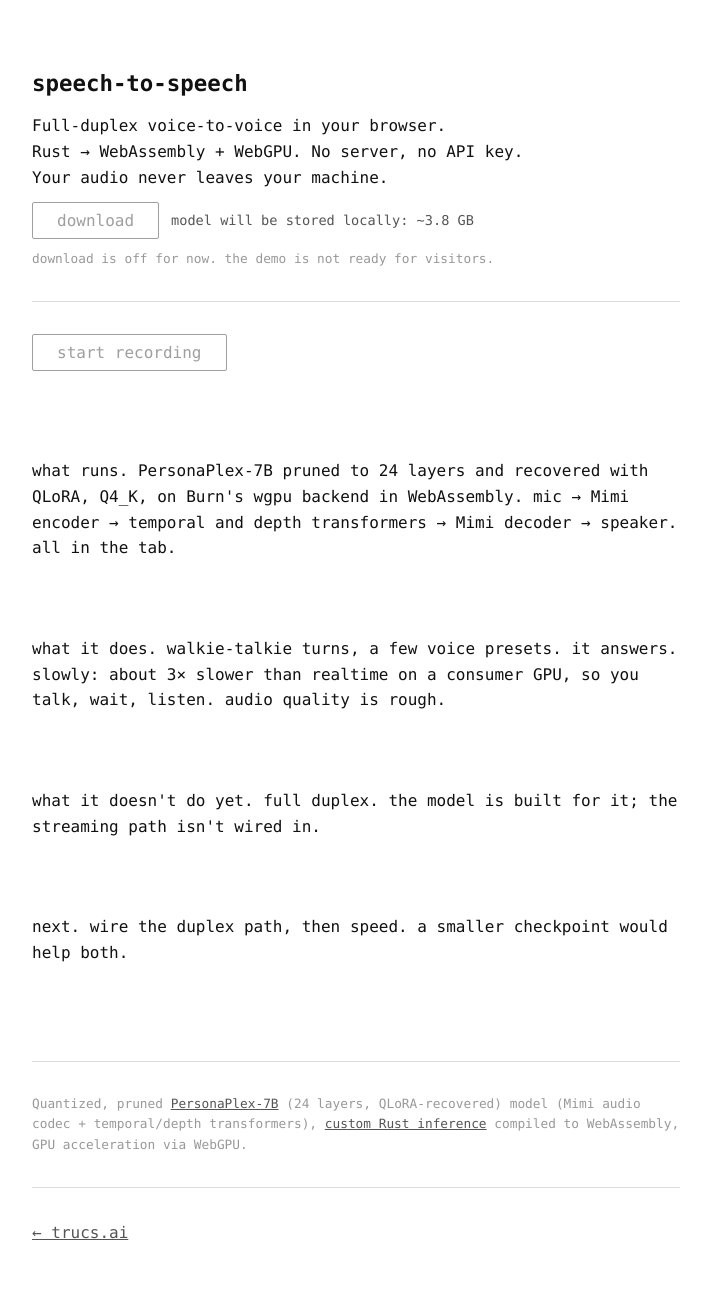
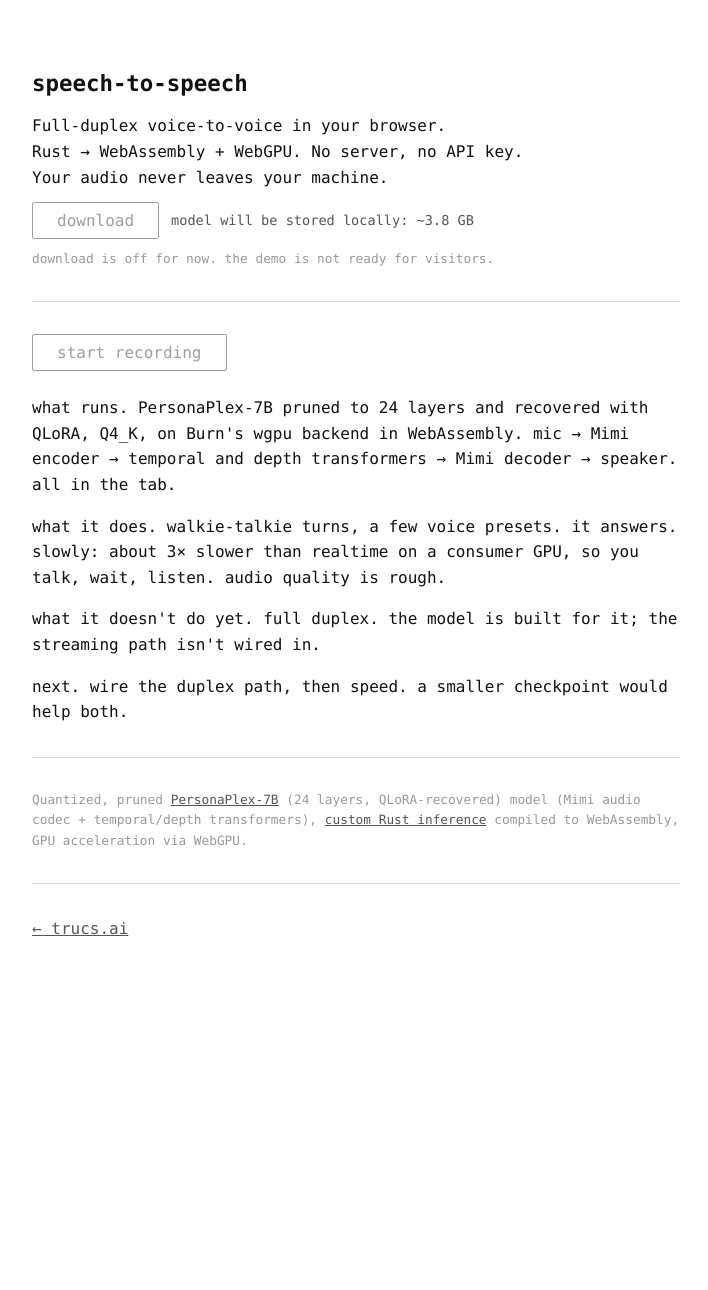
Before and after one commit to idle-intelligence/trucs.ai, a Jekyll site: the page sts/index.html, which Jekyll copies as it is, in a window 1280 px wide. Shown: the whole page, without its empty margins (284-992 px from the left). Built offline with Jekyll 4.4.1, drawn with Linux system fonts in a browser that asks for light colours; after the commit the page ends 986 px from its top, so only the background shows below that.

Commit message:
sts: fix notes paragraph spacing
pre-wrap on .notes was preserving source indentation/newlines between
the <p> tags as extra blank lines. Drop it and give paragraphs normal
1em margins, matching the description block and stt's control-to-
output spacing.

```diff
--- a/sts/index.html
+++ b/sts/index.html
@@ -46,9 +46,11 @@
     }
     .notes {
       margin-top: 1.5em;
-      white-space: pre-wrap;
       word-break: break-word;
       min-height: 4em;
+    }
+    .notes p {
+      margin: 1em 0;
     }
     .panel-desc {
       color: #999;
```
